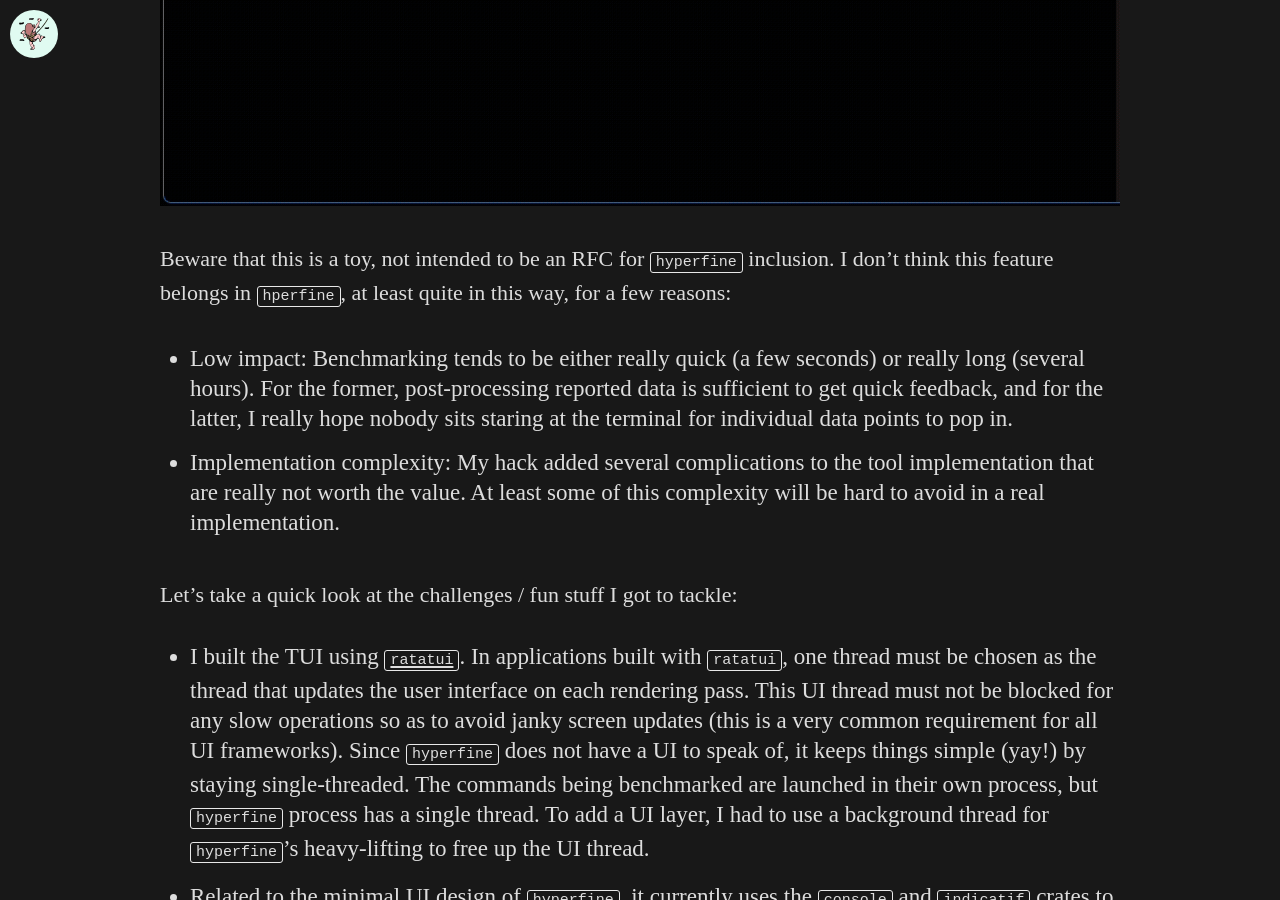
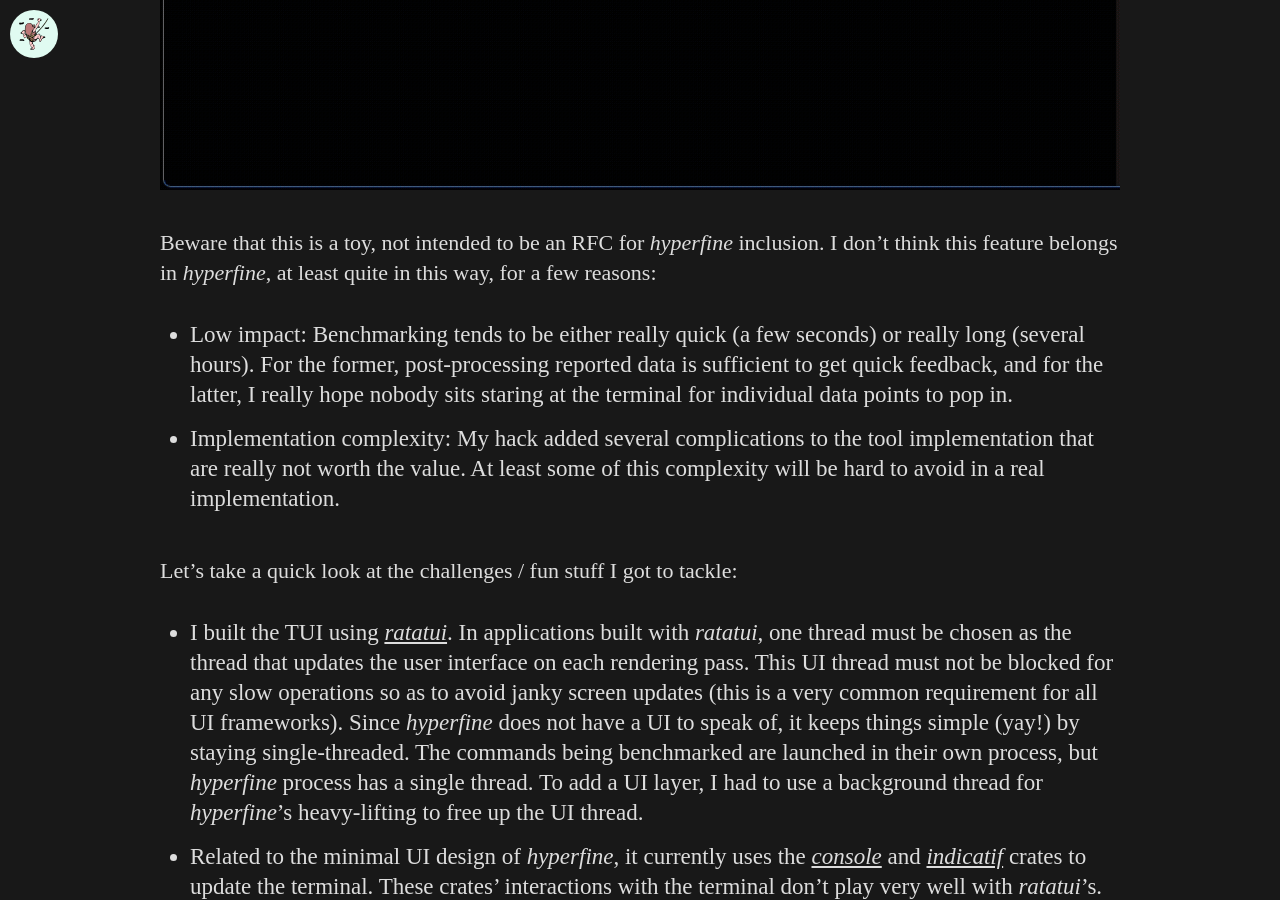
Before and after one commit to callpraths/callpraths.github.io, a Jekyll site: the page built from _posts/2026-01-28-hyperfine-tui.markdown, in a window 1280 px wide and 900 px high, scrolled down 1332 px. Built offline with Jekyll 4.4.1, drawn with Linux system fonts in a browser that asks for light colours; nearby versions of some CDN libraries; some web fonts are replaced.

Commit message:
Replace code font with emphasis

```diff
--- a/_posts/2026-01-28-hyperfine-tui.markdown
+++ b/_posts/2026-01-28-hyperfine-tui.markdown
@@ -4,12 +4,12 @@ title:  "A TUI for Hyperfine"
 date:   2026-01-28 00:00:00 +0000
 ---
 
-A hack that's been at the back of my mind ever since my post on [performance comparison between two Rust geospatial libraries][geo-geos-perf-study] was to augment [`hyperfine`] with a [text-based user interface (TUI)][tui] to better visualize the ongoing benchmarking in the terminal. Tl;dr on `hyperfine`: It's a command-line tool that allows you to benchmark, primarily the runtime, of commands at the terminal. It is feature-rich, and I highly recommend it as the first tool to reach for if you're measuring the runtime of programs - from ad hoc measurements all the way to productionized continuous-integration systems.
+A hack that's been at the back of my mind ever since my post on [performance comparison between two Rust geospatial libraries][geo-geos-perf-study] was to augment [_hyperfine_] with a [text-based user interface (TUI)][tui] to better visualize the ongoing benchmarking in the terminal. Tl;dr on _hyperfine_: It's a command-line tool that allows you to benchmark, primarily the runtime, of commands at the terminal. It is feature-rich, and I highly recommend it as the first tool to reach for if you're measuring the runtime of programs - from ad hoc measurements all the way to productionized continuous-integration systems.
 
 If you read my performance comparison study, you'll see that I drew plots to visualize the benchmark data, especially geared towards comparing the two programs under study. I found myself wishing for these two features in hyperfine:
 
-1. Interleaved execution of commands to reduce systemic error from environment drift over time. This is a common request from `hyperfine` and the maintainer expects this [to be available in the future][hyperfine-interleaving-issue].
-2. A way to visualize the benchmark results in the terminal _while the benchmark is executing_. `hyperfine` already includes flags to dump benchmark data as structured results and post-processing scripts to visualize the data as plots. But it is oh-so-satisfying to see the benchmark results come hot off the oven!
+1. Interleaved execution of commands to reduce systemic error from environment drift over time. This is a common request from _hyperfine_ and the maintainer expects this [to be available in the future][hyperfine-interleaving-issue].
+2. A way to visualize the benchmark results in the terminal _while the benchmark is executing_. _hyperfine_ already includes flags to dump benchmark data as structured results and post-processing scripts to visualize the data as plots. But it is oh-so-satisfying to see the benchmark results come hot off the oven!
 
 Here's my quick hack to scratch the second itch:
 
@@ -17,27 +17,27 @@ Here's my quick hack to scratch the second itch:
 ![](/assets/article_images/misc/hyperfine-tui-hack-bnb.gif)
 {: refdef}
 
-Beware that this is a toy, not intended to be an RFC for `hyperfine` inclusion. I don't think this feature belongs in `hperfine`, at least quite in this way, for a few reasons:
+Beware that this is a toy, not intended to be an RFC for _hyperfine_ inclusion. I don't think this feature belongs in _hyperfine_, at least quite in this way, for a few reasons:
 
 - Low impact: Benchmarking tends to be either really quick (a few seconds) or really long (several hours). For the former, post-processing reported data is sufficient to get quick feedback, and for the latter, I really hope nobody sits staring at the terminal for individual data points to pop in.
 - Implementation complexity: My hack added several complications to the tool implementation that are really not worth the value. At least some of this complexity will be hard to avoid in a real implementation.
 
 Let's take a quick look at the challenges / fun stuff I got to tackle:
 
-- I built the TUI using [`ratatui`]. In applications built with `ratatui`, one thread must be chosen as the thread that updates the user interface on each rendering pass. This UI thread must not be blocked for any slow operations so as to avoid janky screen updates (this is a very common requirement for all UI frameworks). Since `hyperfine` does not have a UI to speak of, it keeps things simple (yay!) by staying single-threaded. The commands being benchmarked are launched in their own process, but `hyperfine` process has a single thread. To add a UI layer, I had to use a background thread for `hyperfine`'s heavy-lifting to free up the UI thread.
-- Related to the minimal UI design of `hyperfine`, it currently uses the [`console`] and [`indicatif`] crates to update the terminal. These crates' interactions with the terminal don't play very well with `ratatui`'s. So I had to write some bridging code to continue to render hyperfine's standard output to a `ratatui` block in the UI. This glue code works, but is definitely FHL quality 😉
-    - Also, `hyperfine` currently directly writes to the console, both via `print!`-style macros and via the crates above. I had to add a layer of indirection to be able to redirect that output to the appropriate part of the UI.
+- I built the TUI using [_ratatui_]. In applications built with _ratatui_, one thread must be chosen as the thread that updates the user interface on each rendering pass. This UI thread must not be blocked for any slow operations so as to avoid janky screen updates (this is a very common requirement for all UI frameworks). Since _hyperfine_ does not have a UI to speak of, it keeps things simple (yay!) by staying single-threaded. The commands being benchmarked are launched in their own process, but _hyperfine_ process has a single thread. To add a UI layer, I had to use a background thread for _hyperfine_'s heavy-lifting to free up the UI thread.
+- Related to the minimal UI design of _hyperfine_, it currently uses the [_console_] and [_indicatif_] crates to update the terminal. These crates' interactions with the terminal don't play very well with _ratatui_'s. So I had to write some bridging code to continue to render hyperfine's standard output to a _ratatui_ block in the UI. This glue code works, but is definitely FHL quality 😉
+    - Also, _hyperfine_ currently directly writes to the console, both via `print!`-style macros and via the crates above. I had to add a layer of indirection to be able to redirect that output to the appropriate part of the UI.
 
 For a look under the hood, see this [abanandoned pull request](https://github.com/callpraths/hyperfine/pull/1).
 
 A note on the use of LLMs: I used Google's Antigravity IDE with the Gemini suite of models to aid in this hack. First, I used it to summarize the architecture of the repo so I could onboard quickly. I _did not_ use LLMs when setting up the basic approach: process management & first-pass implementation. I then relied heavily on LLMs for refactoring and addition of small features, mostly vibe-coding these small additions. I find this method of leveraging LLMs to be very effective - it makes sure that I'm in the driving seat and learning a lot while also providing a multiplier on the execution velocity.
 
-Well, that was fun! A natural next step here for me is to find ways to truly contribute back to `hyperfine` now that I'm comfortable with its inner workings ☺️
+Well, that was fun! A natural next step here for me is to find ways to truly contribute back to _hyperfine_ now that I'm comfortable with its inner workings ☺️
 
 [tui]: https://en.wikipedia.org/wiki/Text-based_user_interface
 [geo-geos-perf-study]: https://callpraths.github.io/geoscience/2022/02/27/geo-geos-perf.html
-[`hyperfine`]: https://lib.rs/crates/hyperfine
+[_hyperfine_]: https://lib.rs/crates/hyperfine
 [hyperfine-interleaving-issue]: https://github.com/sharkdp/hyperfine/issues/21
-[`ratatui`]: https://ratatui.rs/
-[`console`]: https://lib.rs/crates/console
-[`indicatif`]: https://lib.rs/crates/indicatif
+[_ratatui_]: https://ratatui.rs/
+[_console_]: https://lib.rs/crates/console
+[_indicatif_]: https://lib.rs/crates/indicatif
```
